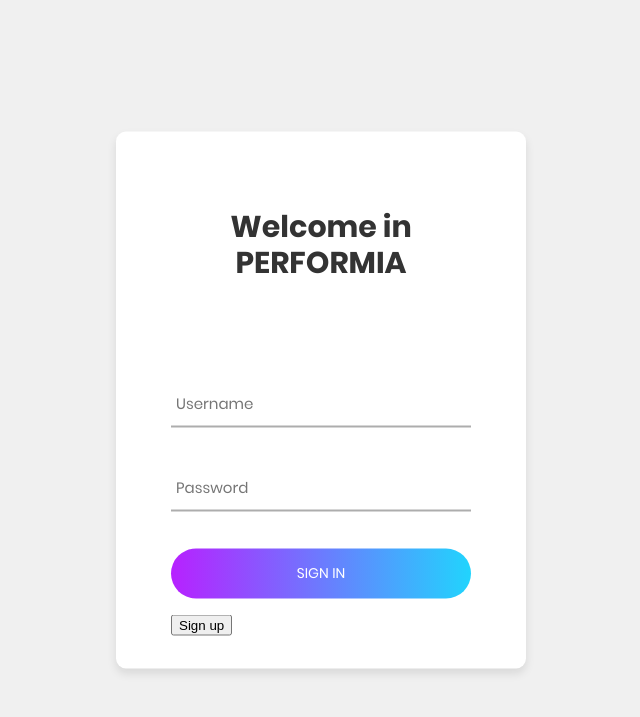
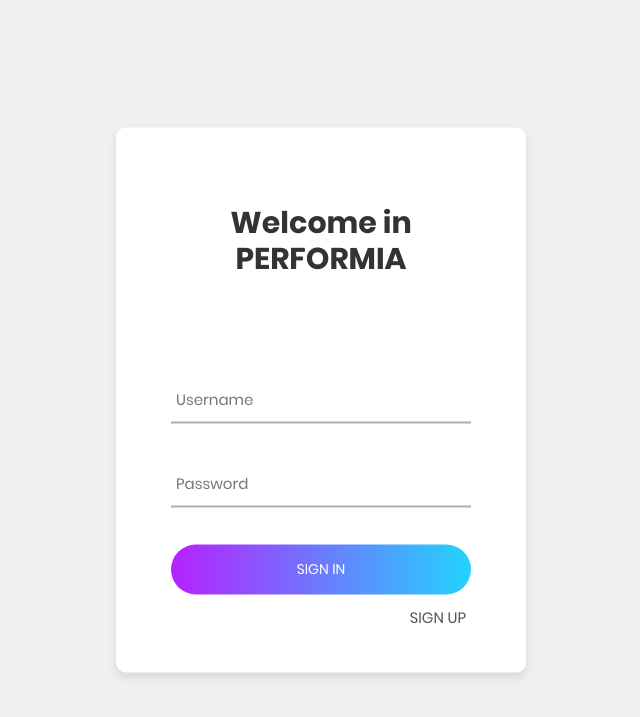
Before and after one commit to btglr/Performia, a PHP site: page /performia_php/index.php in a window 1280 px wide. Shown: the top 717 px of the page, without its empty margins (319-959 px from the left). Run offline with PHP 8.4, Linux system fonts and the light colour scheme.

Commit message:
Changement CSS pour l'inscription + messages d'erreurs

```diff
--- a/performia_php/public/css.css
+++ b/performia_php/public/css.css
@@ -62,6 +62,30 @@ html,body{
     position: relative;
     border-bottom: 2px solid #adadad;
     margin-bottom: 37px;
+
+}
+
+.login .wrap_input select
+{
+    width: 100%;
+    position: relative;
+    border: none;
+    background: transparent;
+    -webkit-appearance : none; /* Pour avoir le contrôle de l'apparence sur WebKit/Chromium */
+    -moz-appearance : none;
+    color: #9e9e9e;
+    margin: 10px 0px;
+
+}
+.login .wrap_input input[type = "date"]
+{
+    width: 100%;
+    position: relative;
+    border: none;
+    background: transparent;
+    -webkit-appearance : none; /* Pour avoir le contrôle de l'apparence sur WebKit/Chromium */
+    -moz-appearance : none;
+    color: #555555;
 
 }
 .login form input {
@@ -141,6 +165,23 @@ html,body{
     background: linear-gradient(left, #21d4fd, #b721ff);
 }
 
+
+.login input[type = "submit"]
+{
+    font-family: Poppins-Regular;
+    font-size: 15px;
+    color: #555555;
+    text-transform: uppercase;
+   line-height: 1.2;
+
+    border: none;
+
+    display: block;
+    float: right;
+    height: 45px;
+    background: transparent;
+    padding: 0 5px;
+}
 .login .input_error
 {
     font-family: Poppins-Regular;
@@ -149,8 +190,6 @@ html,body{
 
     color: darkred;
 }
-
-
 .wrap_list{
     width: 400px;
     background: #fff;
--- a/performia_php/public/define.php
+++ b/performia_php/public/define.php
@@ -4,7 +4,10 @@ if (!defined("ERROR_")) {
     define('ERROR_', array(
         'Please fill all fields',
         'Wrong username/password combination',
-        'Sorry there is no challenge here for the moment'
+        'Sorry there is no challenge here for the moment',
+        'Password verification doesn\'t match your password',
+        'Date isn\'t valid',
+        'Username is already used'
     ));
 }
 
```
